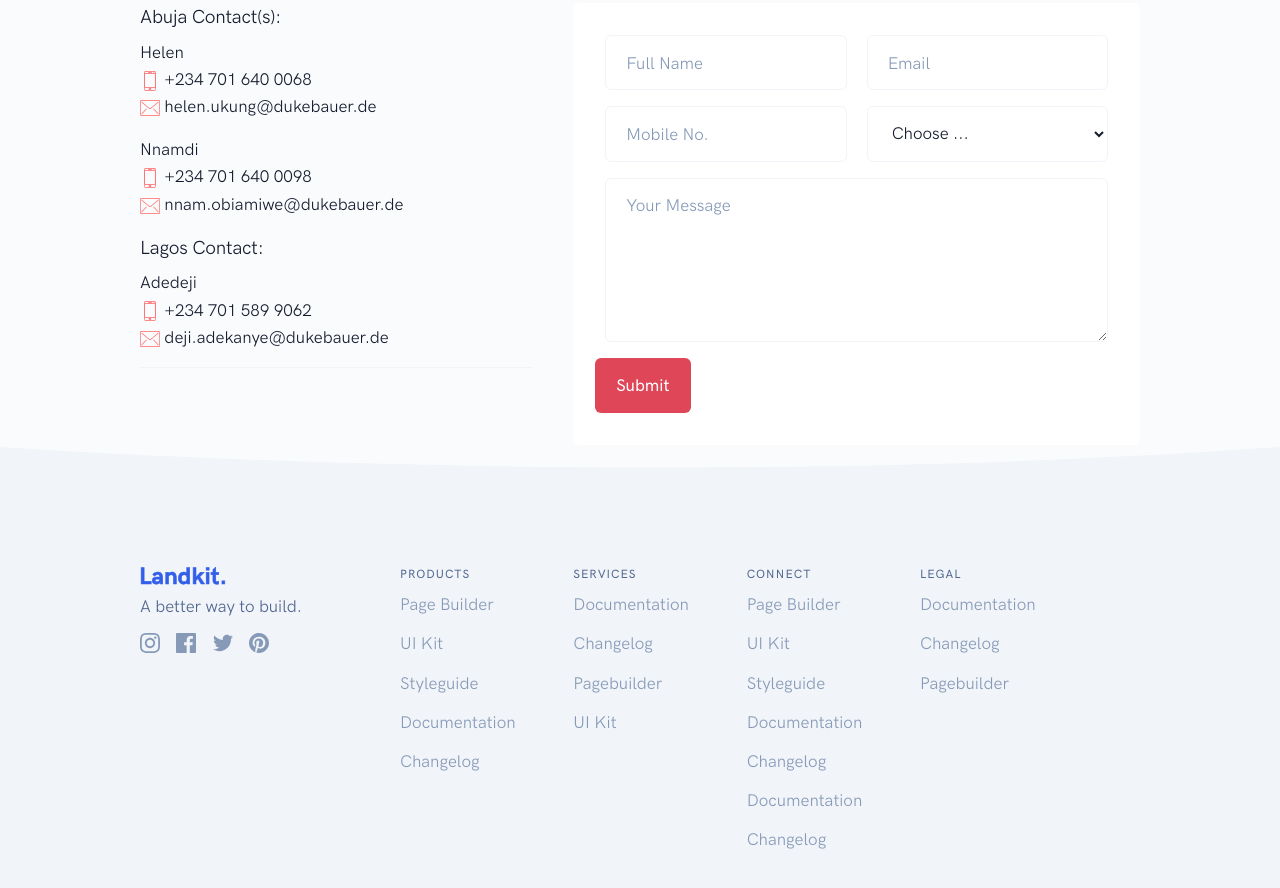
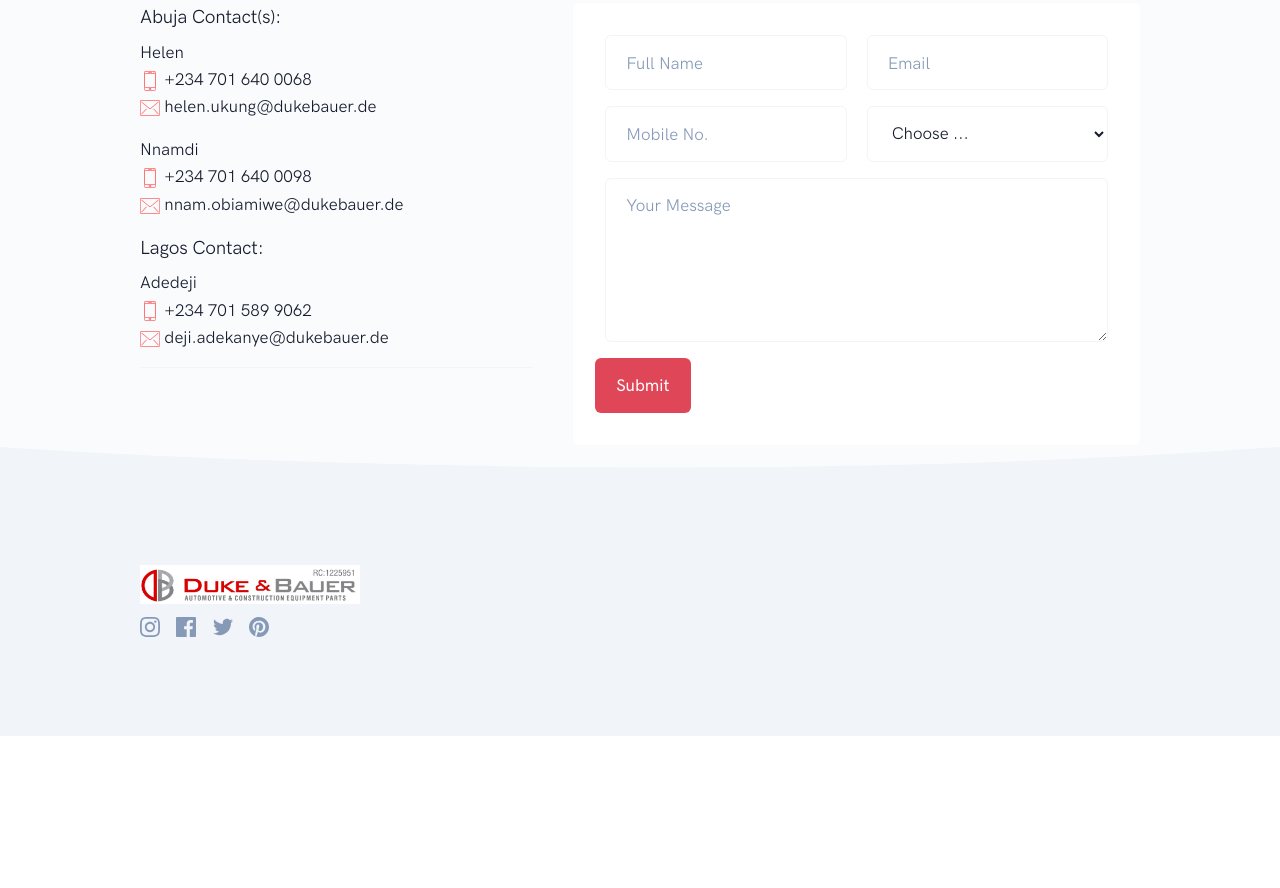
Before and after one commit to harry4ord/Duke-Files, a plain HTML site: page index.html in a window 1280 px wide. Shown: the part 2033-2921 px from the top of the page. After the commit the page ends 2769 px from the top, so only its background shows below. Drawn offline with Linux system fonts and the light colour scheme; a web font is replaced by a local one.

Commit message:
before change

```diff
--- a/index.html
+++ b/index.html
@@ -520,16 +520,14 @@
     ================================================== -->
     <footer class="py-8 py-md-11 bg-gray-200">
       <div class="container">
-        <div class="row">
-          <div class="col-12 col-md-4 col-lg-3">
+        <div class="row ">
+          <div class="col-12 col-md-4 col-lg-3" >
 
             <!-- Brand -->
-            <img src="assets/img/brand.svg" alt="..." class="footer-brand img-fluid mb-2">
+            <img src="./Duke%20&%20Bauer.gif" alt="..." class="footer-brand img-fluid mb-2">
 
             <!-- Text -->
-            <p class="text-gray-700 mb-2">
-              A better way to build.
-            </p>
+
 
             <!-- Social -->
             <ul class="list-unstyled list-inline list-social mb-6 mb-md-0">
@@ -556,149 +554,7 @@
             </ul>
 
           </div>
-          <div class="col-6 col-md-4 col-lg-2">
 
-            <!-- Heading -->
-            <h6 class="font-weight-bold text-uppercase text-gray-700">
-              Products
-            </h6>
-
-            <!-- List -->
-            <ul class="list-unstyled text-muted mb-6 mb-md-8 mb-lg-0">
-              <li class="mb-3">
-                <a href="#!" class="text-reset">
-                  Page Builder
-                </a>
-              </li>
-              <li class="mb-3">
-                <a href="#!" class="text-reset">
-                  UI Kit
-                </a>
-              </li>
-              <li class="mb-3">
-                <a href="#!" class="text-reset">
-                  Styleguide
-                </a>
-              </li>
-              <li class="mb-3">
-                <a href="#!" class="text-reset">
-                  Documentation
-                </a>
-              </li>
-              <li>
-                <a href="#!" class="text-reset">
-                  Changelog
-                </a>
-              </li>
-            </ul>
-
-          </div>
-          <div class="col-6 col-md-4 col-lg-2">
-
-            <!-- Heading -->
-            <h6 class="font-weight-bold text-uppercase text-gray-700">
-              Services
-            </h6>
-
-            <!-- List -->
-            <ul class="list-unstyled text-muted mb-6 mb-md-8 mb-lg-0">
-              <li class="mb-3">
-                <a href="#!" class="text-reset">
-                  Documentation
-                </a>
-              </li>
-              <li class="mb-3">
-                <a href="#!" class="text-reset">
-                  Changelog
-                </a>
-              </li>
-              <li class="mb-3">
-                <a href="#!" class="text-reset">
-                  Pagebuilder
-                </a>
-              </li>
-              <li>
-                <a href="#!" class="text-reset">
-                  UI Kit
-                </a>
-              </li>
-            </ul>
-
-          </div>
-          <div class="col-6 col-md-4 offset-md-4 col-lg-2 offset-lg-0">
-
-            <!-- Heading -->
-            <h6 class="font-weight-bold text-uppercase text-gray-700">
-              Connect
-            </h6>
-
-            <!-- List -->
-            <ul class="list-unstyled text-muted mb-0">
-              <li class="mb-3">
-                <a href="#!" class="text-reset">
-                  Page Builder
-                </a>
-              </li>
-              <li class="mb-3">
-                <a href="#!" class="text-reset">
-                  UI Kit
-                </a>
-              </li>
-              <li class="mb-3">
-                <a href="#!" class="text-reset">
-                  Styleguide
-                </a>
-              </li>
-              <li class="mb-3">
-                <a href="#!" class="text-reset">
-                  Documentation
-                </a>
-              </li>
-              <li class="mb-3">
-                <a href="#!" class="text-reset">
-                  Changelog
-                </a>
-              </li>
-              <li class="mb-3">
-                <a href="#!" class="text-reset">
-                  Documentation
-                </a>
-              </li>
-              <li>
-                <a href="#!" class="text-reset">
-                  Changelog
-                </a>
-              </li>
-            </ul>
-
-          </div>
-          <div class="col-6 col-md-4 col-lg-2">
-
-            <!-- Heading -->
-            <h6 class="font-weight-bold text-uppercase text-gray-700">
-              Legal
-            </h6>
-
-            <!-- List -->
-            <ul class="list-unstyled text-muted mb-0">
-              <li class="mb-3">
-                <a href="#!" class="text-reset">
-                  Documentation
-                </a>
-              </li>
-              <li class="mb-3">
-                <a href="#!" class="text-reset">
-                  Changelog
-                </a>
-              </li>
-              <li>
-                <a href="#!" class="text-reset">
-                  Pagebuilder
-                </a>
-              </li>
-            </ul>
-
-          </div>
         </div> <!-- / .row -->
       </div> <!-- / .container -->
     </footer>
```
